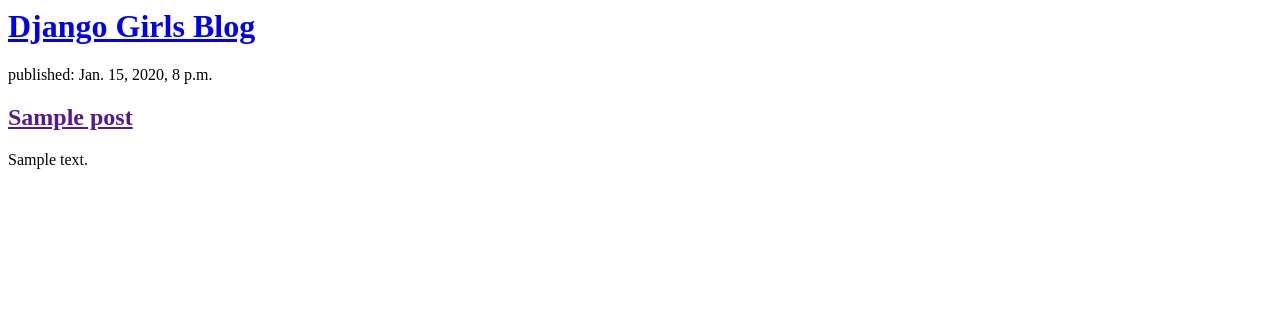
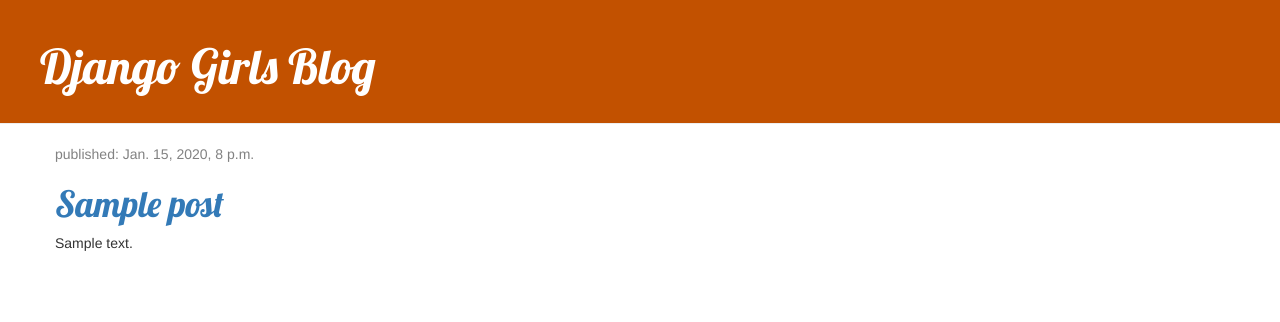
Before and after one commit to colourofjazz/my-first-blog, a Django app: template blog/templates/blog/post_list.html in a window 1280 px wide. Shown: the top 322 px of the page. Run offline with Django 3.2, Linux system fonts and the light colour scheme; the template is opened without the code that fills it: values that come from a table or form of the project are taken from there, others are empty; tables that the repository leaves empty hold one stand-in row (values such as "Sample post"); some libraries are stand-ins or nearby versions.

Commit message:
Added view and template for detailed blog post as well as CSS for the sit

```diff
--- /dev/null
+++ b/base.html
@@ -0,0 +1 @@
+#DELETE FOLDER WHEN YOU FIGURE OUT HOW
--- a/blog/static/css/blog.css
+++ b/blog/static/css/blog.css
@@ -1,3 +1,46 @@
-h1 a, h2 a {
-    color: #9476A6;
+.page-header {
+    background-color: #C25100;
+    margin-top: 0;
+    padding: 20px 20px 20px 40px;
 }
+
+.page-header h1, .page-header h1 a, .page-header h1 a:visited, .page-header h1 a:active {
+    color: #ffffff;
+    font-size: 36pt;
+    text-decoration: none;
+}
+
+.content {
+    margin-left: 40px;
+}
+
+h1, h2, h3, h4 {
+    font-family: 'Lobster', cursive;
+}
+
+.date {
+    color: #828282;
+}
+
+.save {
+    float: right;
+}
+
+.post-form textarea, .post-form input {
+    width: 100%;
+}
+
+.top-menu, .top-menu:hover, .top-menu:visited {
+    color: #ffffff;
+    float: right;
+    font-size: 26pt;
+    margin-right: 20px;
+}
+
+.post {
+    margin-bottom: 70px;
+}
+
+.post h2 a, .post h2 a:visited {
+    color: #000000;
+}
--- /dev/null
+++ b/blog/templates/blog/base.html
@@ -0,0 +1,24 @@
+{%load static%}
+<html>
+    <head>
+        <title>Django Girls blog</title>
+        <link rel="stylesheet" href="//maxcdn.bootstrapcdn.com/bootstrap/3.2.0/css/bootstrap.min.css">
+        <link rel="stylesheet" href="//maxcdn.bootstrapcdn.com/bootstrap/3.2.0/css/bootstrap-theme.min.css">
+        <link rel="stylesheet"
+              href="//fonts.googleapis.com/css?family=Lobster&subset=latin,latin-ext" rel="stylesheet" type="text/css">
+        <link rel="stylesheet" href="{% static 'css/blog.css' %}">
+    </head>
+    <body>
+    <div class="page-header">
+        <h1><a href="/">Django Girls Blog</a></h1>
+    </div>
+    <div class="content container">
+        <div class="row">
+            <div class="col-md-8">
+            {% block content %}
+            {% endblock %}
+            </div>
+        </div>
+    </div>
+</body>
+</html>
--- a/blog/templates/blog/post_list.html
+++ b/blog/templates/blog/post_list.html
@@ -1,18 +1,12 @@
-<html>
-    <head>
-        <title>Django Girls blog</title>
-    </head>
-    <body>
-        <div>
-            <h1><a href="/">Django Girls Blog</a></h1>
-        </div>
-
-        {% for post in posts %}
-          <div>
-            <p>published: {{ post.published_date }}</p>
-            <h2><a href="">{{ post.title }}</a></h2>
-            <p>{{ post.text|linebreaksbr }}</p>
-          </div>
-        {% endfor %}
-    </body>
-</html>
+{% extends 'blog/base.html' %}
+{% block content %}
+            {% for post in posts %}
+                <div class="post">
+                    <div class="date">
+                        <p>published: {{ post.published_date }}</p>
+                    </div>
+                    <h1><a href="{%url 'post_detail' pk=post.pk %}">{{ post.title }}</a></h1>
+                    <p>{{ post.text|linebreaksbr }}</p>
+                </div>
+            {% endfor %}
+{% endblock %}
--- a/blog/urls.py
+++ b/blog/urls.py
@@ -2,4 +2,6 @@
 from . import views
 urlpatterns = [
     path('', views.post_list, name='post_list'),
+    path('post/<int:pk>/', views.post_detail, name='post_detail')
 ]
+STATIC_URL = '/static/'
--- a/blog/views.py
+++ b/blog/views.py
@@ -1,7 +1,11 @@
 from django.shortcuts import render
 from django.utils import timezone
 from .models import Post
+from django.shortcuts import render, get_object_or_404
 
 def post_list(request):
     posts = Post.objects.filter(published_date__lte=timezone.now()).order_by('published_date')
     return render(request, 'blog/post_list.html',{'posts': posts})
+def post_detail(request, pk):
+    post = get_object_or_404(Post, pk=pk)
+    return render(request, 'blog/post_detail.html', {'post': post})
--- a/manage.py
+++ b/manage.py
@@ -11,5 +11,5 @@
             "Couldn't import Django. Are you sure it's installed and "
             "available on your PYTHONPATH environment variable? Did you "
             "forget to activate a virtual environment?"
-        )from exc
+        ) from exc
     execute_from_command_line(sys.argv)
--- a/post_list.html
+++ b/post_list.html
@@ -0,0 +1 @@
+#DELETE WHEN YOU FIGURE OUT HOW
```
Also changed, not shown: blog/templates/blog/post_detail.html (added, +13 -0 lines).
